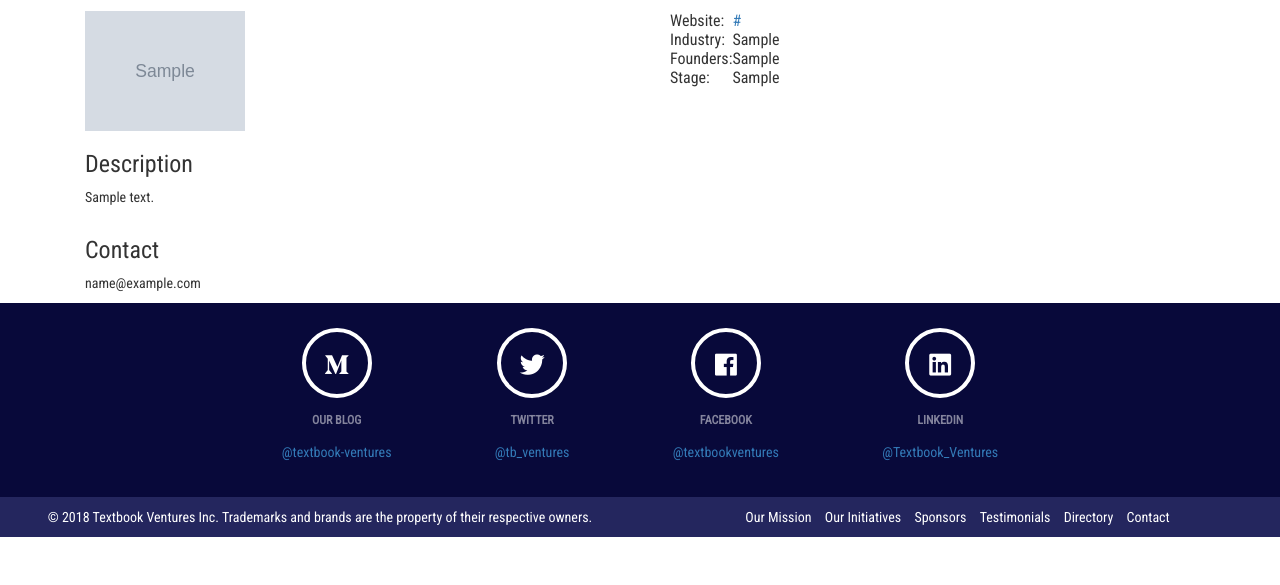
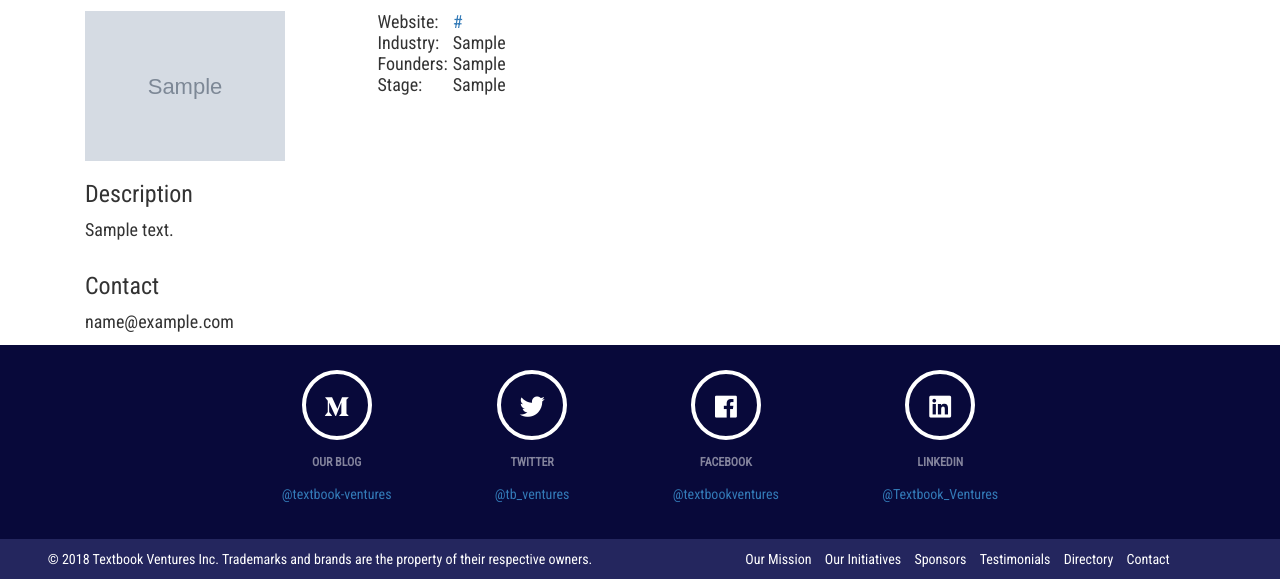
Before and after one commit to Kevinwochan/Startup-Directory, a Django app: page /profile/1 in a window 1280 px wide. Shown: the part 124-709 px from the top of the page. Run offline with Django 3.2, Linux system fonts and the light colour scheme; tables that the repository leaves empty hold one stand-in row (values such as "Sample post"); grey boxes marked "Sample" are stand-in pictures; some libraries are stand-ins or nearby versions.

Commit message:
Profile, and index work

```diff
--- a/startupdirectory/static/css/base.css
+++ b/startupdirectory/static/css/base.css
@@ -155,26 +155,31 @@ proftext {
 /*
     Profile
 */
+#profile {
+    padding-top: 20px;
+}
 
 #profile-img {
     height: auto;
     width: auto;
-    max-height: 160px;
-    max-width: 160px;
+    max-height: 200px;
+    max-width: 200px;
     border: 0 !important;
 }
 
-#profile .td {
-    padding: 10px;
+#prof-field {
+    padding-right: 5px;
+    font-size: 18px;
 }
 
-#profile-desc .p{
-    font-size: 22px;
+#profile-desc {
+    font-size: 18px;
 }
 
-#profile-cont .p{
-    font-size: 22px;
+#profile-cont {
+    font-size: 18px;
 }
+
 /*
     Footer
 */
--- a/startupdirectory/templates/profile.html
+++ b/startupdirectory/templates/profile.html
@@ -9,44 +9,44 @@
         </div>
     </div>
     <div class="row">
-        <div class="col-md-6">
+        <div class="col-md-3">
             <img id="profile-img" class="img-responsive" src="/media/{{ company.logo }}">
         </div>
-        <div class="col-md-6">
+        <div class="col-md-9">
             <table id="profile">
 
                 {% if company.website %}
                 <tr>
-                    <td>Website:</td>
-                    <td><a href="{{ company.website }}">{{ company.website }}</a></td>
+                    <td id="prof-field">Website:</td>
+                    <td id="prof-field"><a href="{{ company.website }}">{{ company.website }}</a></td>
                 </tr>
                 {% endif %}
 
                  {% if company.industries %}
                 <tr>
-                    <td>Industry:</td>
-                    <td>{{ company.industries }}</td>
+                    <td id="prof-field">Industry:</td>
+                    <td id="prof-field">{{ company.industries }}</td>
                 </tr>
                 {% endif %}
 
                 {% if company.founded_year %}
                 <tr>
-                    <td>Founded:</td>
-                    <td>{{ company.founded_year }}</td>
+                    <td id="prof-field">Founded:</td>
+                    <td id="prof-field">{{ company.founded_year }}</td>
                 </tr>
                 {% endif %}
 
                 {% if company.founders %}
                 <tr>
-                    <td>Founders:</td>
-                    <td>{% for founder in company.founders%}{{ founder }}{% endfor %}</td>
+                    <td id="prof-field">Founders:</td>
+                    <td id="prof-field">{% for founder in company.founders%}{{ founder }}{% endfor %}</td>
                 </tr>
                 {% endif %}
 
                 {% if company.stage %}
                 <tr>
-                    <td>Stage:</td>
-                    <td>{{ company.stage }}</td>
+                    <td id="prof-field">Stage:</td>
+                    <td id="prof-field">{{ company.stage }}</td>
                 </tr>
                 {% endif %}
 
```
Also changed, not shown: startupdirectory/templates/index.html (+5 -2 lines).
